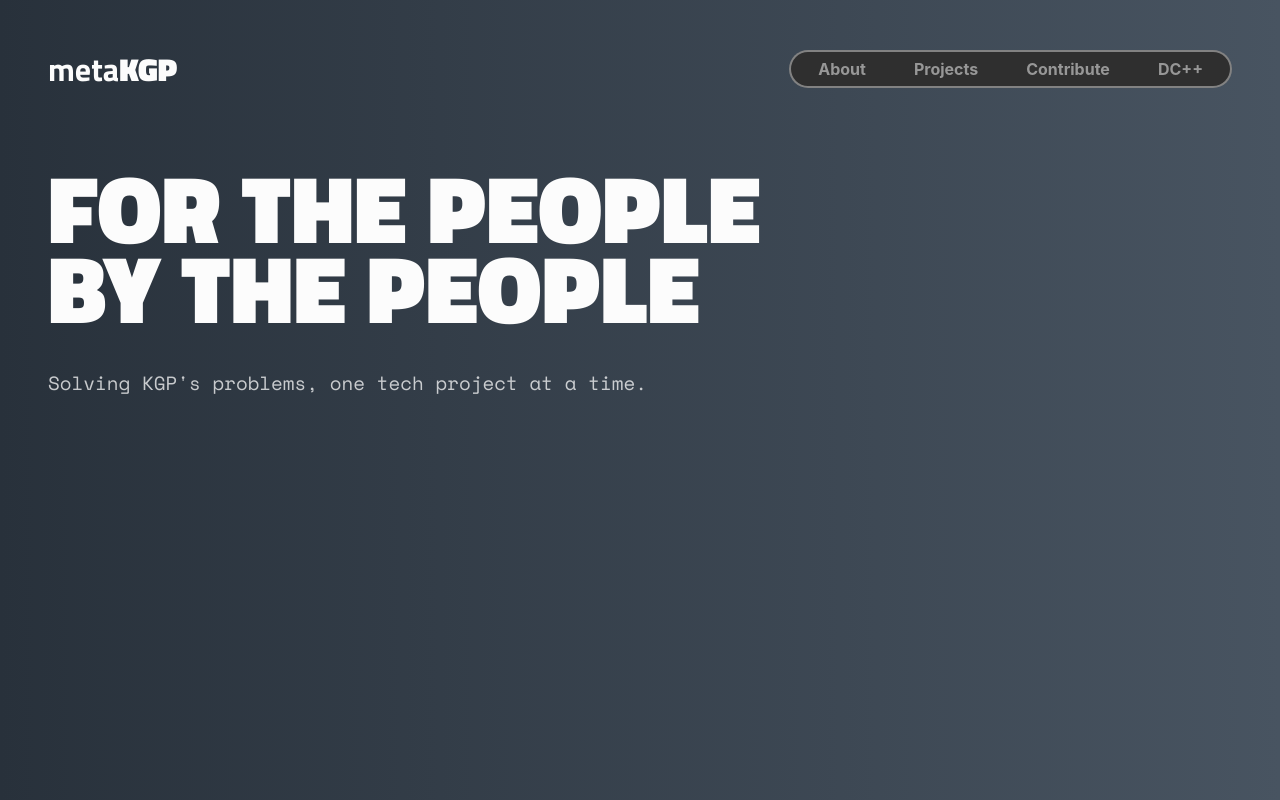
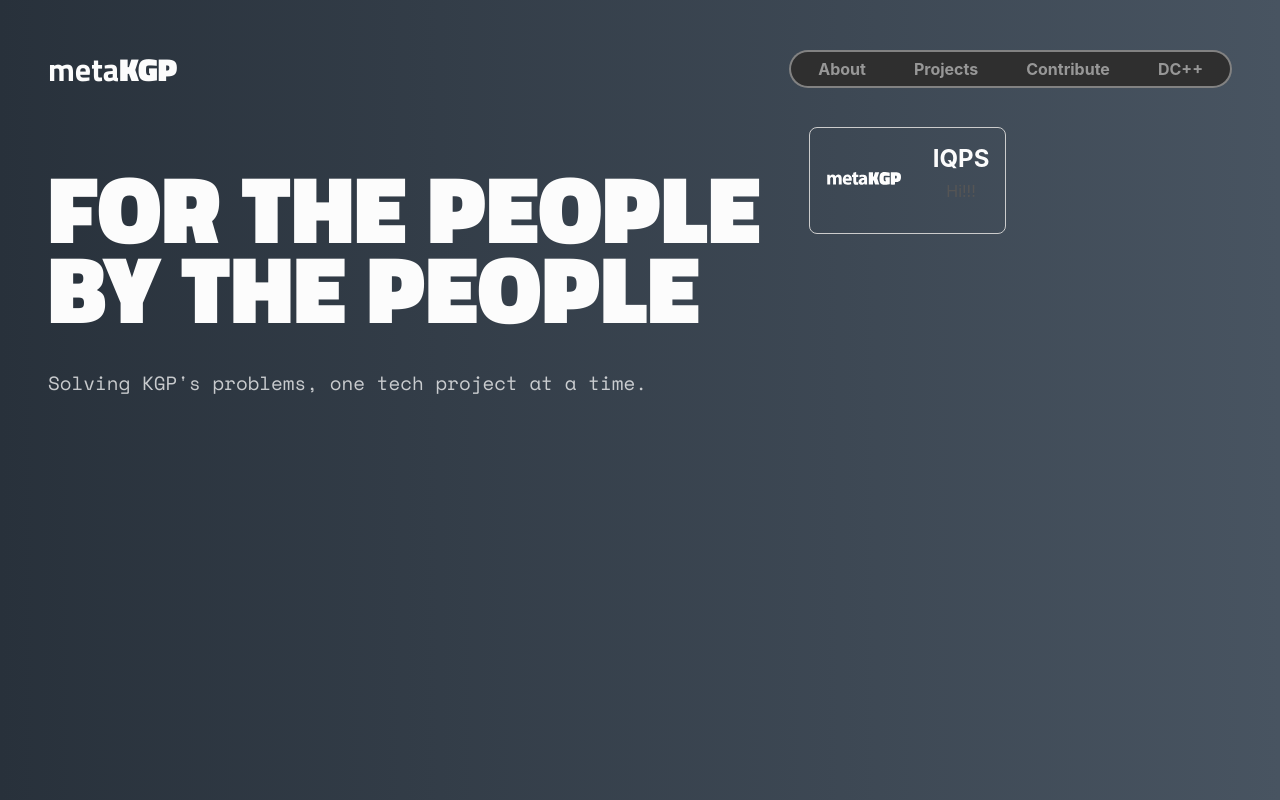
Before and after one commit to metakgp/metakgp.org, a React (Create React App) app: page / in a window 1280 px wide. Built offline with nearby package versions, Linux system fonts and the light colour scheme.

Commit message:
feat: add the skeleton of a card component

```diff
--- a/src/app/App.css
+++ b/src/app/App.css
@@ -64,6 +64,11 @@
 
 /* Hero Section Styling */
 
+.hero-container {
+  display: flex;
+  flex: space-between;
+}
+
 .main-header {
   text-transform: uppercase;
   font-size: 6rem;
@@ -74,10 +79,16 @@
 
 }
 
-.main-header-container {
+.hero-header-container {
   padding-top: 0.75rem;
   padding-bottom: 0.75rem;
   padding-left: 3rem;
+  padding-right: 3rem;
+}
+
+.hero-card-container {
+  padding-top: 0.75rem;
+  padding-bottom: 0.75rem;
   padding-right: 3rem;
 }
 
--- a/src/app/App.tsx
+++ b/src/app/App.tsx
@@ -1,3 +1,4 @@
+import React from 'react';
 import { AboutSection } from '../sections/About';
 import { HeaderSection } from '../sections/Header';
 import { HeroSection } from '../sections/Hero';
--- a/src/components/HeroCard.css
+++ b/src/components/HeroCard.css
@@ -0,0 +1,36 @@
+.hero-card {
+  display: flex;
+  border: 1px solid #ccc;
+  border-radius: 0.5rem;
+  overflow: hidden;
+  max-width: 400px;
+  align-items: center;
+  /* box-shadow; 0 2px 8px rgba(0, 0, 0, 0.1); */
+}
+
+.content-container {
+  display: flex;
+  flex-direction: column;
+  padding-bottom: 1rem;
+  padding-top: 1rem;
+  padding-left: 1rem;
+  padding-right: 1rem;
+  justify-content: center;
+}
+
+.card-image {
+  width: 75px;
+  height: auto;
+  padding: 1rem;
+}
+
+.card-title {
+  font-size: 1.5rem;
+  margin: 0;
+}
+
+.card-desc {
+  font-size: 1rem;
+  color: #555;
+  margin-top: 0.5rem;
+}
--- a/src/components/HeroCard.tsx
+++ b/src/components/HeroCard.tsx
@@ -1,8 +1,21 @@
 import "./HeroCard.css";
 
-export const HeroCard = () => {
+interface CardProps {
+  title: string;
+  imageSource: string;
+  description: string;
+}
+
+export const HeroCard = (props: CardProps) => {
   return (
-    <div>
+    <div className="hero-card">
+      <div className="image-div">
+        <img className="card-image" src={props.imageSource} />
+      </div>
+      <div className="content-container">
+        <h3 className="card-title">{props.title}</h3>
+        <p className="card-desc">{props.description}</p>
+      </div>
     </div>
   )
 }
--- a/src/sections/About.tsx
+++ b/src/sections/About.tsx
@@ -1,6 +1,7 @@
 export const AboutSection = () => {
   return (
     <div>
+
     </div>
   )
 }
--- a/src/sections/Hero.tsx
+++ b/src/sections/Hero.tsx
@@ -1,16 +1,21 @@
+import { HeroCard } from "../components/HeroCard"
+import metakgpLogo from "../assets/metakgp_logo_one_line-cropped.svg"
 
 export const HeroSection = () => {
   return (
     <section>
       <div className="hero-container">
         {/*<div className="small-tagline">We build projects</div>*/}
-        <div className="main-header-container">
+        <div className="hero-header-container">
           <div><h1 className="main-header">For The People</h1></div>
           <div><h1 className="main-header">By The People</h1></div>
           <p className="hero-description">
             Solving KGP's problems, one tech project at a time.
           </p>
         </div>
+        <div className="hero-card-container">
+          <HeroCard imageSource={metakgpLogo} title="IQPS" description="Hi!!!" />
+        </div>
       </div>
     </section>
   )
```
